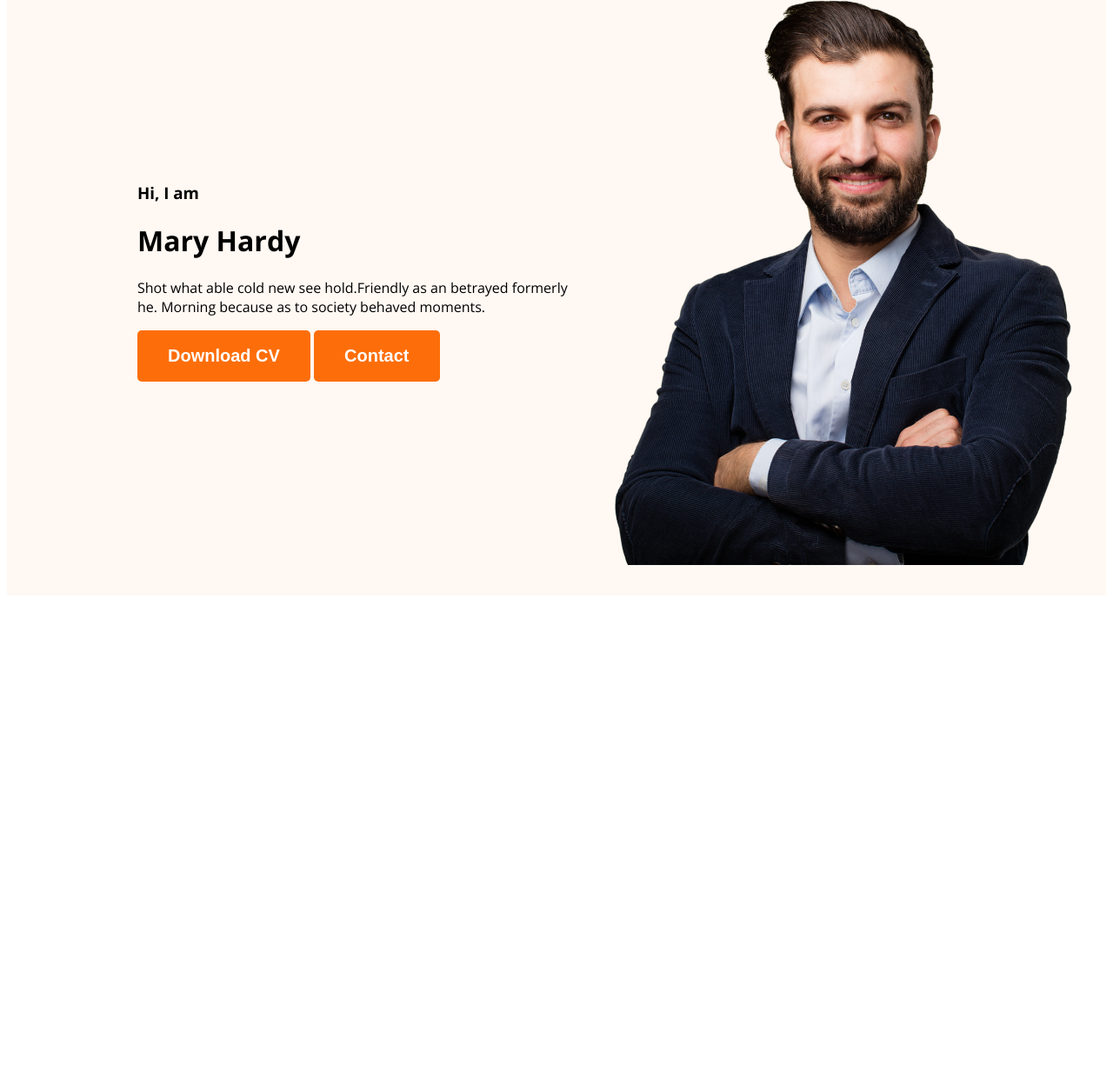
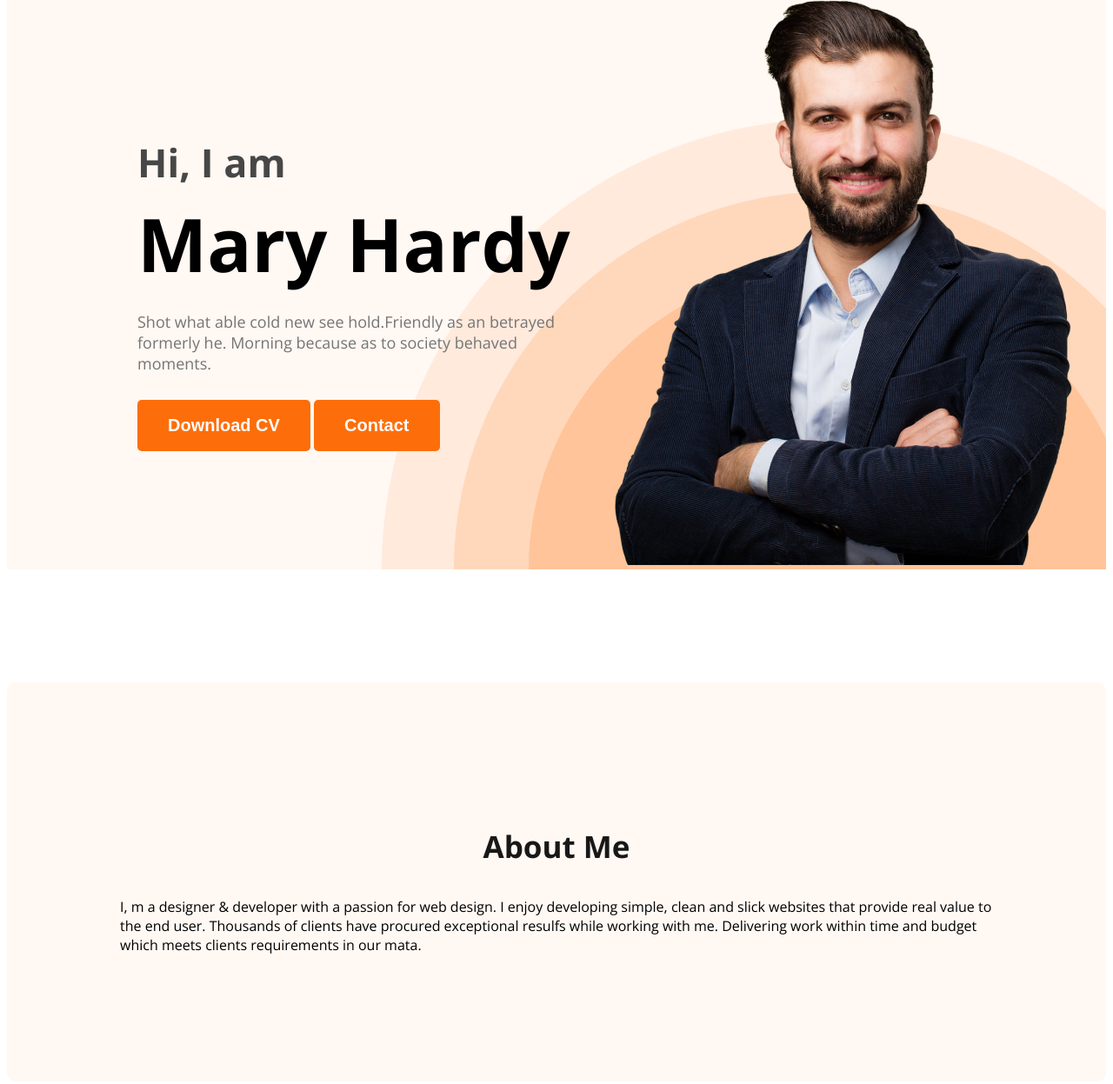
Before and after one commit to Sumonroy360/developer-portfuliio, a plain HTML site: page index.html in a window 1280 px wide. Shown: the part 215-1462 px from the top of the page at 87% size. Before the commit the page ends 908 px from the top, so only its background shows below. Drawn offline with nearby package versions, Linux system fonts and the light colour scheme.

Commit message:
About section created

```diff
--- a/index.html
+++ b/index.html
@@ -34,7 +34,10 @@
           </div>
      </header>
      <main>
-
+          <section class="about">
+               <h3 class="section-title">About Me</h3>
+               <p class="section-description">I, m a designer & developer with a passion for web design. I enjoy developing simple, clean and slick websites that provide real value to the end user. Thousands of clients have procured exceptional resulfs while working with me. Delivering work within time and budget which meets clients requirements in our mata.</p>
+          </section>
      </main>
      <footer>
 
--- a/styles/portfulio.css
+++ b/styles/portfulio.css
@@ -16,6 +16,21 @@ body {
      font-style: normal;
      font-weight: 700;
      padding: 18px 35px;
+}
+
+.section-title {
+     color: #181818;
+     text-align: center;
+     font-size: 35px;
+     font-weight: 700;
+}
+
+.section-descrption {
+     color: #757575;
+     text-align: center;
+     font-size: 18px;
+     font-weight: 400;
+     line-height: 30px;
 }
 
 
@@ -54,15 +69,54 @@ nav a {
 
 .header {
      background-color: #FFF8F3;
+     background-image: url('../images/header_bg.png');
+     background-repeat: no-repeat;
+     background-position: bottom right;
 }
 
 .banner {
-     padding: 30px 30px 30px 150px;
+     padding: 30px 30px 0px 150px;
      display: flex;
      align-items: center;
+     justify-content: space-between;
 }
+
+/* .banner-contant{
+     max-width: 400px;
+} */
 
 .banner .profile-pic {
      width: 584px;
      height: 676px
 }
+
+.banner-greeting {
+     font-size: 45px;
+     color: #474747;
+     margin-bottom: 0;
+}
+
+.banner-owne-name {
+     font-size: 85px;
+     font-weight: 700;
+     margin-top: 5px;
+     margin-bottom: 20px;
+}
+
+.banner-description {
+     color: #757575;
+     font-size: 18px;
+     font-weight: 400;
+     margin-bottom: 30px;
+}
+
+/* main section style */
+
+/* About section style */
+
+.about {
+     padding: 130px;
+     border-radius: 10px;
+     background: #FFF8F3;
+     margin: 130px 0;
+}
```
